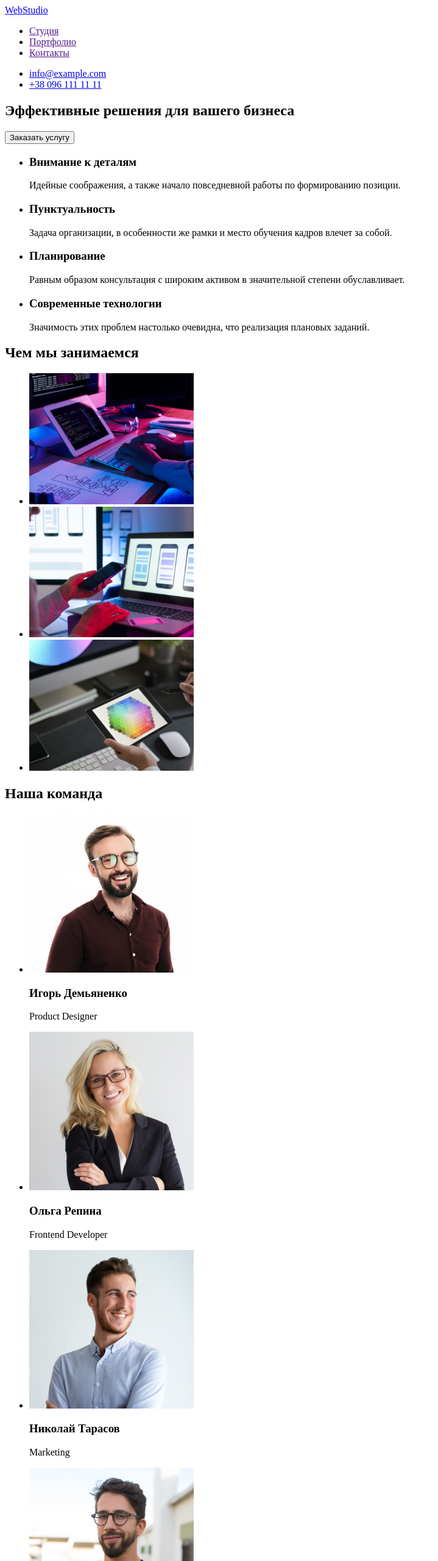
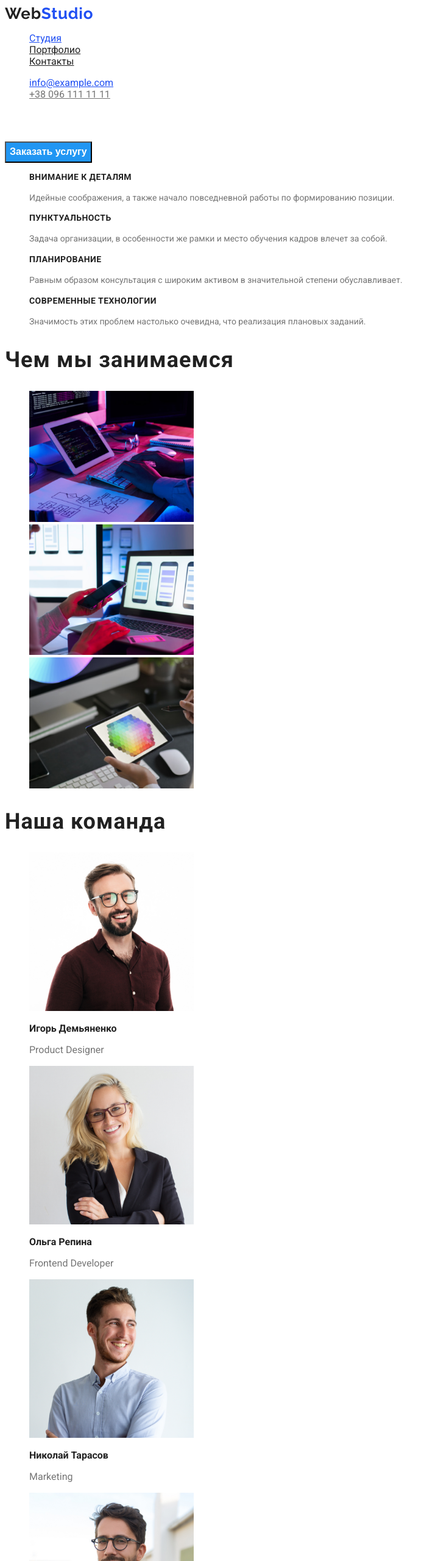
Before and after one commit to Katya2211/goit-markup-hw-02, a plain HTML site: page index.html in a window 1280 px wide. Shown: the top 2560 px of the page at 61% size, without its empty margins (0-719 px from the left). Drawn offline with Linux system fonts and the light colour scheme.

Commit message:
create CSS file

```diff
--- a/CSS/styles.css
+++ b/CSS/styles.css
@@ -0,0 +1,125 @@
+:root {
+  --primary-text-color: #757575;
+  --litle-text-color: #212121;
+  --accent-color: #2150f3;
+}
+body {
+  font-family: Roboto, sans-serif;
+  color: var(--primary-text-color);
+}
+
+ul {
+  list-style: none;
+}
+
+/*logo*/
+.logo {
+  font-family: Raleway, sans-serif;
+  font-size: 26px;
+  line-height: 1.12;
+  letter-spacing: 0.03em;
+  color: var(--litle-text-color);
+  text-decoration: none;
+}
+.logo2 {
+  color: var(--accent-color);
+}
+
+/*site-nave*/
+
+.site-nav a {
+  color: var(--litle-text-color);
+}
+.site-nav a:hover,
+.site-nav a:focus {
+  color: var(--accent-color);
+}
+.site-nav a.current {
+  color: var(--accent-color);
+}
+.auth-nav a {
+  color: var(--primary-text-color);
+}
+.auth-nav a:hover,
+.auth-nav a:focus {
+  color: var(--accent-color);
+}
+.auth-nav a.current {
+  color: var(--accent-color);
+}
+.hero .title {
+  color: white;
+}
+
+.feature-list .title {
+  font-family: Roboto;
+  font-size: 14px;
+  line-height: 1.14;
+  letter-spacing: 0.03em;
+  text-transform: uppercase;
+  color: var(--litle-text-color);
+}
+.feature-list .link {
+  font-size: 14px;
+  line-height: 1.7;
+  color: var(--primary-text-color);
+}
+
+.hero .link {
+  font-weight: bold;
+  font-size: 16px;
+  line-height: 1.8;
+  background-color: #2196f3;
+  color: white;
+}
+.section-title {
+  font-size: 36px;
+  line-height: 1.16;
+  letter-spacing: 0.03em;
+  color: var(--litle-text-color);
+}
+.workers-list .title {
+  font-size: 16px;
+  line-height: 1.18;
+  color: var(--litle-text-color);
+}
+.workers-list .link {
+  font-size: 16px;
+  line-height: 1.18;
+  color: var(--primary-text-color);
+}
+.last .link {
+  font-size: 14px;
+  line-height: 1.7;
+  color: white;
+}
+.last .lid {
+  font-size: 14px;
+  line-height: 1.7;
+  letter-spacing: 0.03em;
+  color: rgba(255, 255, 255, 0.6);
+}
+.all .filter-button.current {
+  background-color: #2196f3;
+  color: white;
+}
+.all .filter-button {
+  font-size: 16px;
+  line-height: 1.6;
+  color: var(--litle-text-color);
+}
+
+.all button:focus,
+.all button:hover {
+  background-color: #2196f3;
+}
+.projects .link {
+  font-size: 18px;
+  line-height: 2;
+  color: var(--litle-text-color);
+}
+.projects .lid {
+  font-size: 16px;
+  line-height: 1.8;
+  color: var(--primary-text-color);
+}
--- a/index.html
+++ b/index.html
@@ -5,63 +5,67 @@
     <meta http-equiv="X-UA-Compatible" content="IE=edge">
     <meta name="viewport" content="width=device-width, initial-scale=1.0">
     <title>Document</title>
+    <link rel="preconnect" href="https://fonts.googleapis.com">
+    <link rel="preconnect" href="https://fonts.gstatic.com" crossorigin>
+    <link href="https://fonts.googleapis.com/css2?family=Raleway:wght@700&family=Roboto:wght@400;500;700;900&display=swap"
+        rel="stylesheet">
     <link rel="stylesheet" href="./CSS/styles.css">
 </head>
-<body class="main">
+<body>
     <header class="page-header">
         <a href="./index.html" class="logo">
             Web<span class="logo2">Studio</span>
         </a>
         <nav>
             <ul class="site-nav">
-                <li><a href="">Студия</a></li>
-                <li><a href="">Портфолио</a></li>
+                <li><a href="./index.html" class="current">Студия</a></li>
+                <li><a href="./portfolio.html">Портфолио</a></li>
                 <li><a href="">Контакты</a></li>
             </ul>
         </nav>
-        <ul>
-            <li><a href="mailto:info@example.com">info@example.com</a></li>
+        <ul class="auth-nav">
+            <li><a href="mailto:info@example.com" class="current">info@example.com</a></li>
             <li><a href="tel:+380961111111">+38 096 111 11 11</a></li>
         </ul>
     </header>
     <main>
-        <section>
-        <h1>Эффективные решения для вашего бизнеса</h1>
-        <button type="button">Заказать услугу</button>
+        <section class="hero">
+        <h1 class="title">Эффективные решения для вашего бизнеса</h1>
+        <button type="button" class="link">Заказать услугу</button>
         </section>
 
         <!--Наши преимущества-->
-        <section>
+        <section class="feature">
             <!--<h2>Наши преимущества</h2>-->
-        <ul>
+        <ul class="feature-list">
         <li>
-            <h3>Внимание к деталям</h3>
-            <p>Идейные соображения, а также начало повседневной работы по формированию позиции.</p>
+            <h3 class="title">Внимание к деталям</h3>
+            <p class="link">Идейные соображения, а также начало повседневной работы по формированию позиции.</p>
         </li>
         <li>
-            <h3>Пунктуальность</h3>
-            <p>Задача организации, в особенности же рамки и место обучения кадров влечет за собой.</p>
+            <h3 class="title">Пунктуальность</h3>
+            <p class="link">Задача организации, в особенности же рамки и место обучения кадров влечет за собой.</p>
         </li>
         <li>
-            <h3>Планирование</h3>
-            <p>Равным образом консультация с широким активом в значительной степени обуславливает.</p>
+            <h3 class="title">Планирование</h3>
+            <p class="link">Равным образом консультация с широким активом в значительной степени обуславливает.</p>
         </li>
         <li>
-            <h3>Современные технологии</h3>
-            <p>Значимость этих проблем настолько очевидна, что реализация плановых заданий.</p>
+            <h3 class="title">Современные технологии</h3>
+            <p class="link">Значимость этих проблем настолько очевидна, что реализация плановых заданий.</p>
         </li>
         </ul>
         </section>
 
         <!--Секция "Чем мы занимаемся"-->
-        <section>
-            <h2>Чем мы занимаемся</h2>
+        <section class="section">
+            <h2 class="section-title">Чем мы занимаемся</h2>
             <ul>
                 <li>
                     <img src="./img/123.png" alt="Человек с клавиатурой" width="270"/>
                 </li>
                 <li>
-                    <img src="./img/telefon.png" alt="Человек с телефоном" width="270"/>
+                    <img src="./img/telefon.png" alt="Человек с телефоном"  width="270"/>
                 </li>
                 <li>
                     <img src="./img/planshet.png" alt="Человек с планшетом" width="270"/>
@@ -69,39 +73,39 @@
             </ul>
         </section>
         <!--Секция "Наша команда"-->
-        <section>
-            <h2>Наша команда</h2>
-            <ul>
+        <section class="section">
+            <h2 class="section-title">Наша команда</h2>
+            <ul class="workers-list">
                 <li>
-                    <img src="./img/Product.jpg" alt="Product designer" width="270">
-                    <h3>Игорь Демьяненко</h3>
-                    <p>Product Designer</p>
+                    <img src="./img/Product.jpg" alt="Product designer"  width="270">
+                    <h3 class="title">Игорь Демьяненко</h3>
+                    <p class="link">Product Designer</p>
                 </li>
                 <li>
-                    <img src="./img/frontend.jpg" alt="Frontend developer" width="270">
-                    <h3>Ольга Репина</h3>
-                    <p>Frontend Developer</p>
+                    <img src="./img/frontend.jpg" alt="Frontend developer"  width="270">
+                    <h3 class="title">Ольга Репина</h3>
+                    <p class="link">Frontend Developer</p>
                 </li>
                 <li>
-                    <img src="./img/marketing.jpg" alt="Marketing" width="270">
-                    <h3>Николай Тарасов</h3>
-                    <p>Marketing</p>
+                    <img src="./img/marketing.jpg" alt="Marketing"  width="270">
+                    <h3 class="title">Николай Тарасов</h3>
+                    <p class="link">Marketing</p>
                 </li>
                 <li>
-                    <img src="./img/UI.jpg" alt="UI Designer" width="270">
-                    <h3>Михаил Ермаков</h3>
-                    <p>UI Designer</p>
+                    <img src="./img/UI.jpg" alt="UI Designer"   width="270">
+                    <h3 class="title">Михаил Ермаков</h3>
+                    <p class="link">UI Designer</p>
                 </li>
             </ul>
         </section>
     </main>
-    <footer>
-        <a href="./index.html">Web<span>Studio</span></a>
+    <footer class="the end-page">
+        <a href="./index.html" class="logo">Web<span class="logo2">Studio</span></a>
         <address>
-            <ul>
-                <li><a href="">г. Киев, пр-т Леси Украинки, 26</a></li>
-                <li><a href="mailto:info@example.com">info@example.com</a></li>
-                <li><a href="tel:+380991111111">+38 099 111 11 11</a></li>
+            <ul class="last">
+                <li><a href="" class="link">г. Киев, пр-т Леси Украинки, 26</a></li>
+                <li><a href="mailto:info@example.com" class="lid">info@example.com</a></li>
+                <li><a href="tel:+380991111111" class="lid">+38 099 111 11 11</a></li>
             </ul>
         </address>
     </footer>
```
Also changed, not shown: portfolio.html (+43 -36 lines).
